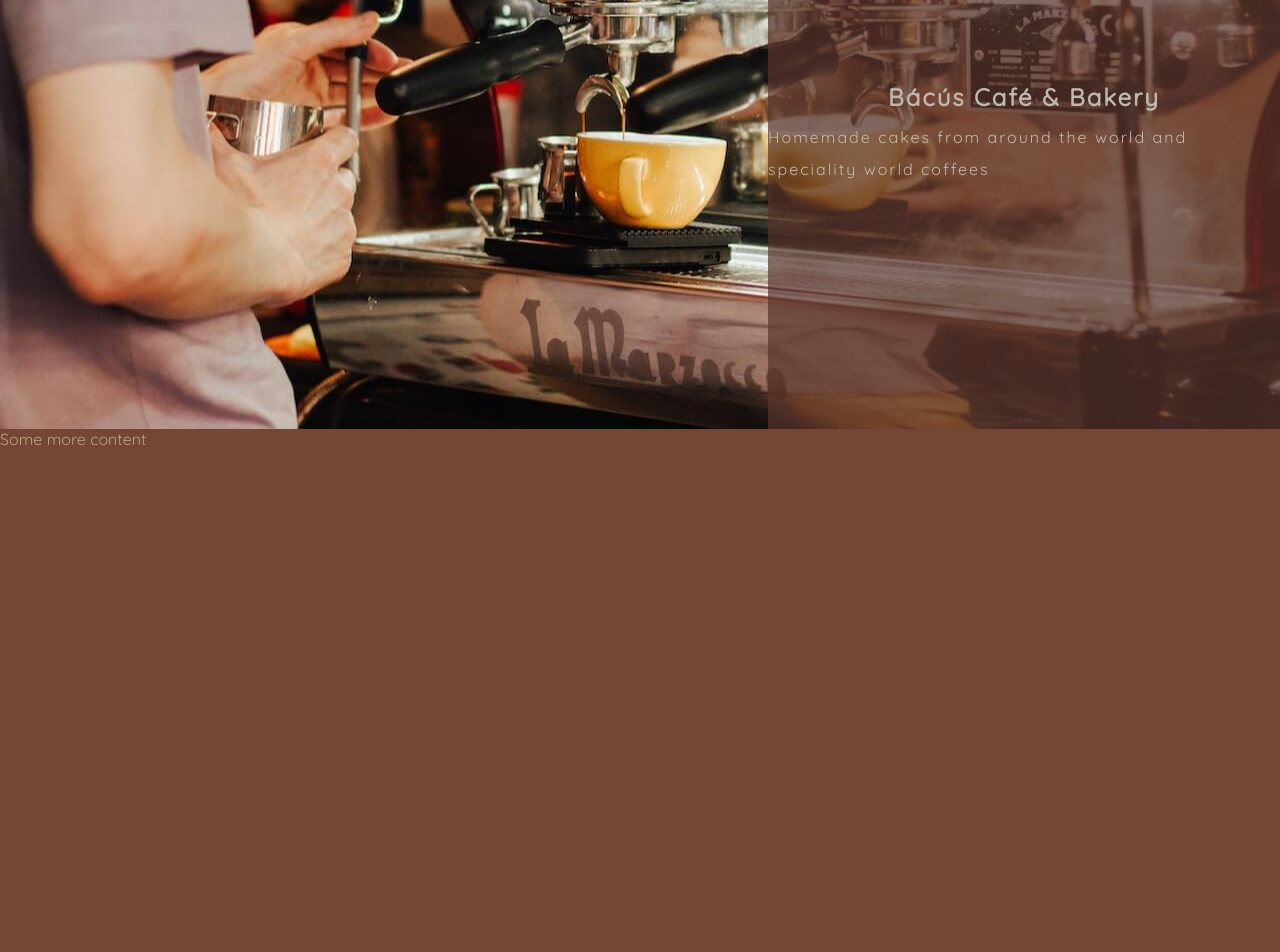
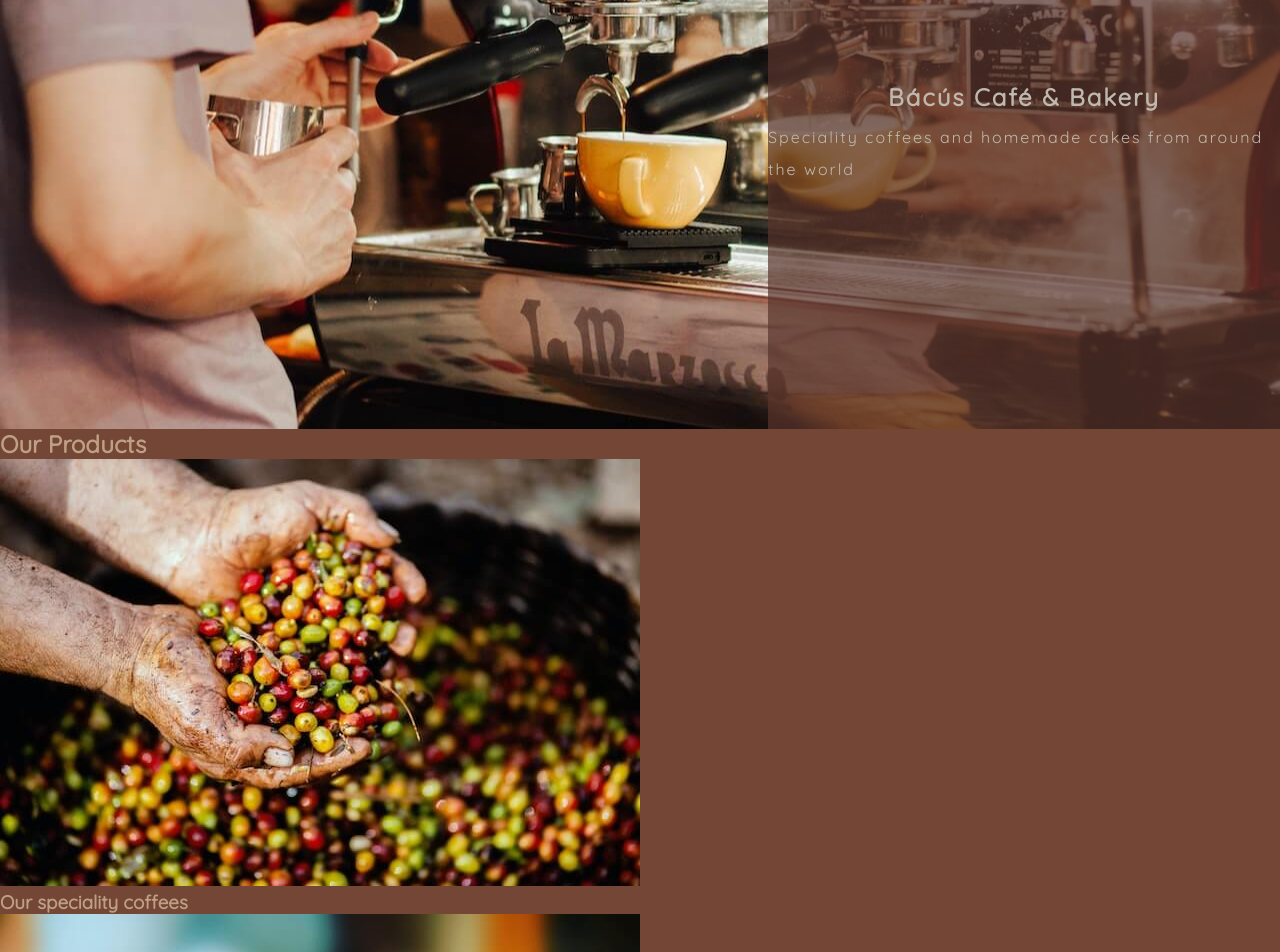
Before and after one commit to Code-Institute-Submissions/Craig-Ryan-bacus-cafe-and-bakery, a plain HTML site: page index.html in a window 1280 px wide. Shown: the part 280-1232 px from the top of the page. Drawn offline with Linux system fonts and the light colour scheme.

Commit message:
Add images and content to products section

```diff
--- a/assets/css/style.css
+++ b/assets/css/style.css
@@ -11,6 +11,7 @@ body {
     color: #BFA084;
     background-color: #734636;
     font-weight: 300;
+    overflow-x: hidden;
 }
 
 /* Header and Nav */
@@ -140,9 +141,24 @@ body {
 }
 
 .products {
-    height: 900px;
+    display: inline-block;
 }
 
+/*
+.card {
+    width: 50%;
+    height: 50%;
+    margin: 0;
+}
+
+.card-content {
+    height: 50%;
+    width: 100%;
+}
+
+.card-img {
+    height: 50%;
+} */
 
 
 /* Footer and Social*/
--- a/index.html
+++ b/index.html
@@ -4,7 +4,7 @@
     <meta charset="UTF-8">
     <meta http-equiv="X-UA-Compatible" content="IE=edge">
     <meta name="viewport" content="width=device-width, initial-scale=1.0">
-    <meta name="description" content="Bágús cafe and bakery: Homemade cakes from around the world and speciality world coffees">
+    <meta name="description" content="Bágús cafe and bakery: Speciality coffees and homemade cakes from around the world">
     <meta name="author" content="Craig Ryan">
     <meta name="keywords" content="Cafe, Coffee, Cakes, Hygge">
     <link rel="stylesheet" href="assets/css/style.css">
@@ -29,14 +29,31 @@
                 <div class="hero-img"></div>
                 <div class="hero-text">
                     <h2>Bácús Café & Bakery</h2>
-                    <p>Homemade cakes from around the world and speciality world coffees</p>
+                    <p>Speciality coffees and homemade cakes from around the world</p>
                 </div>
             </section>
     </main>
 
     <!-- Products -->
     <div class="products">
-        <p>Some more content</p>
+        <h2 clas="our-products">Our Products</h2>
+        <div class="card">
+        <div class="card-img">
+            <img src="assets/images/beans.jpg" alt="Image of hands holding coffee beans">
+        </div>
+        <div class="card-content">
+            <h3>Our speciality coffees</h3>
+            <!-- <p>All of our coffee beans are extensively graded and selected for their quality in order to give you the best cup of coffee money can buy</p> -->
+        </div>
+    </div>
+    <div class="card">
+        <div class="card-img">
+            <img src="assets/images/cake.jpg" alt="Image of a cake">
+        </div>
+            <div class="card-content"><h3>Our Cakes of the World</h3>
+                <!-- <p>Check out our extensive range of internationally inspired cakes we've brought back from our travels</p> -->
+            </div>
+        </div>
     </div>
 
     <!-- Footer -->
```
Also changed, not shown: assets/images/beans.jpg (added), assets/images/cake.jpg (added), 1 other file.
